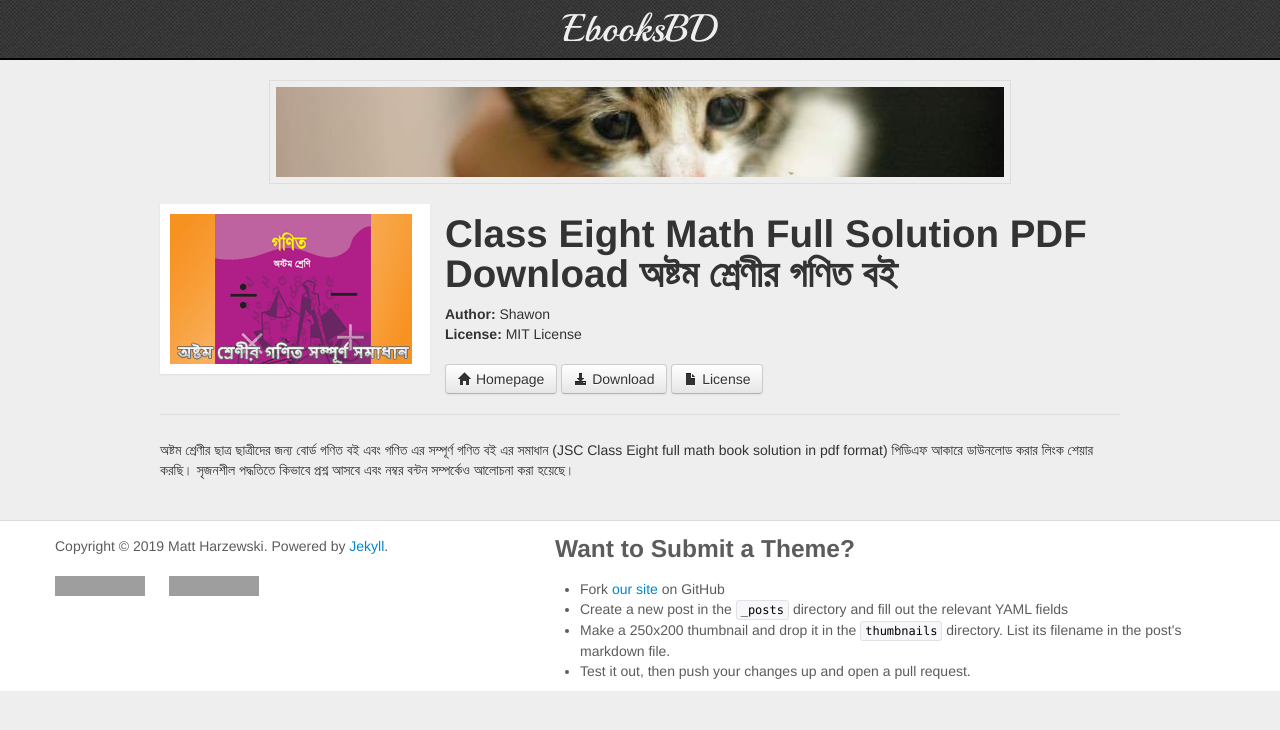
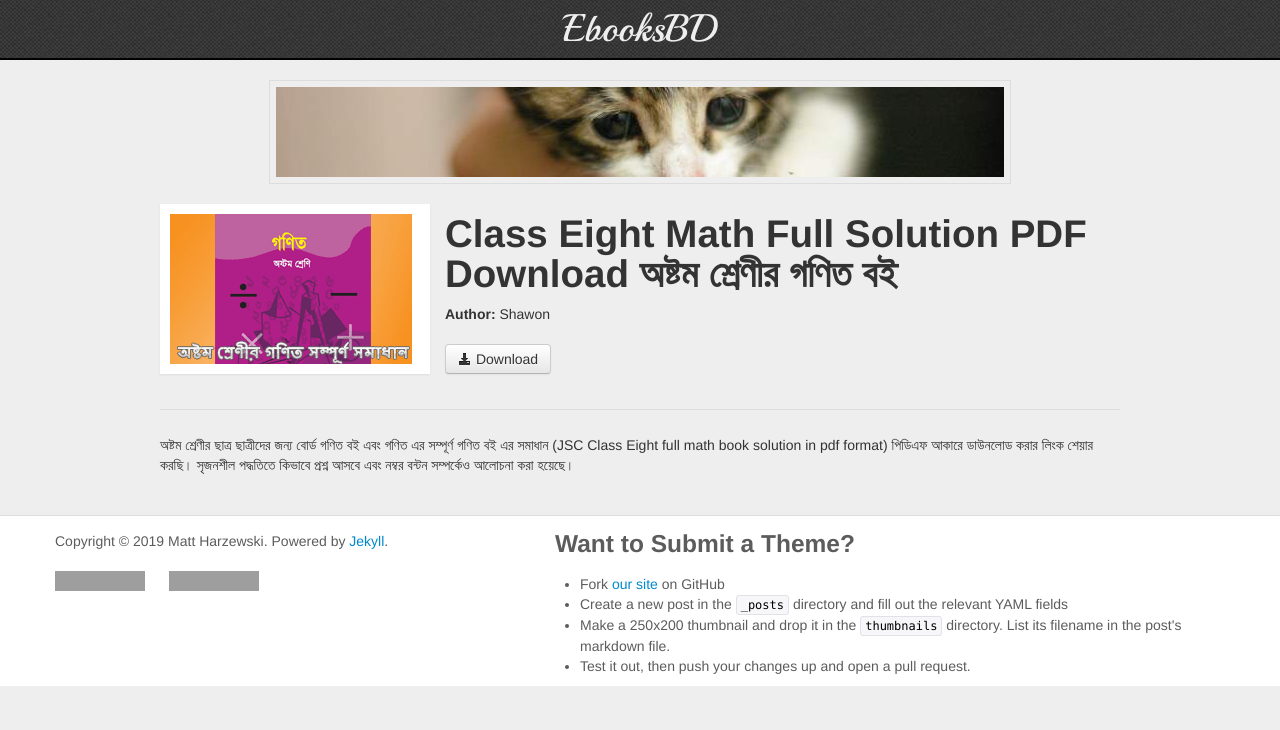
Before and after one commit to musicsbd/musicsbd.github.io, a Jekyll site: the page built from _posts/2019-02-11-cls8.markdown, in a window 1280 px wide. Shown: the top 730 px of the page. Built offline with Jekyll 4.4.1, drawn with Linux system fonts in a browser that asks for light colours; Markdown is read by kramdown in place of the engine named in the settings; grey boxes are pictures that could not be loaded.

Commit message:
Update 2019-02-11-cls8.markdown

```diff
--- a/_posts/2019-02-11-cls8.markdown
+++ b/_posts/2019-02-11-cls8.markdown
@@ -2,13 +2,12 @@
 layout: post
 title: Class Eight Math Full Solution PDF Download অষ্টম শ্রেণীর গণিত বই
 date: 2019-02-11 01:42:00
-homepage: https://github.com/muan/scribble
+
 download: https://drive.google.com/open?id=1PPNnQPDOhm9UBRTUe9VGlGwP7RSxSvhy
 View : https://drive.google.com/open?id=1PPNnQPDOhm9UBRTUe9VGlGwP7RSxSvhy
 author: Shawon
 thumbnail: cls8.png
-license: MIT License
-license_link: https://github.com/muan/scribble/blob/master/LICENSE
+Format: PDF
 ---
 
 অষ্টম শ্রেণীর ছাত্র ছাত্রীদের জন্য  বোর্ড গণিত বই এবং গণিত এর সম্পূর্ণ গণিত বই এর সমাধান (JSC Class Eight full math book solution in pdf format) পিডিএফ আকারে ডাউনলোড করার লিংক শেয়ার করছি।  সৃজনশীল পদ্ধতিতে কিভাবে প্রশ্ন আসবে এবং নম্বর বন্টন সম্পর্কেও আলোচনা করা হয়েছে।
```
